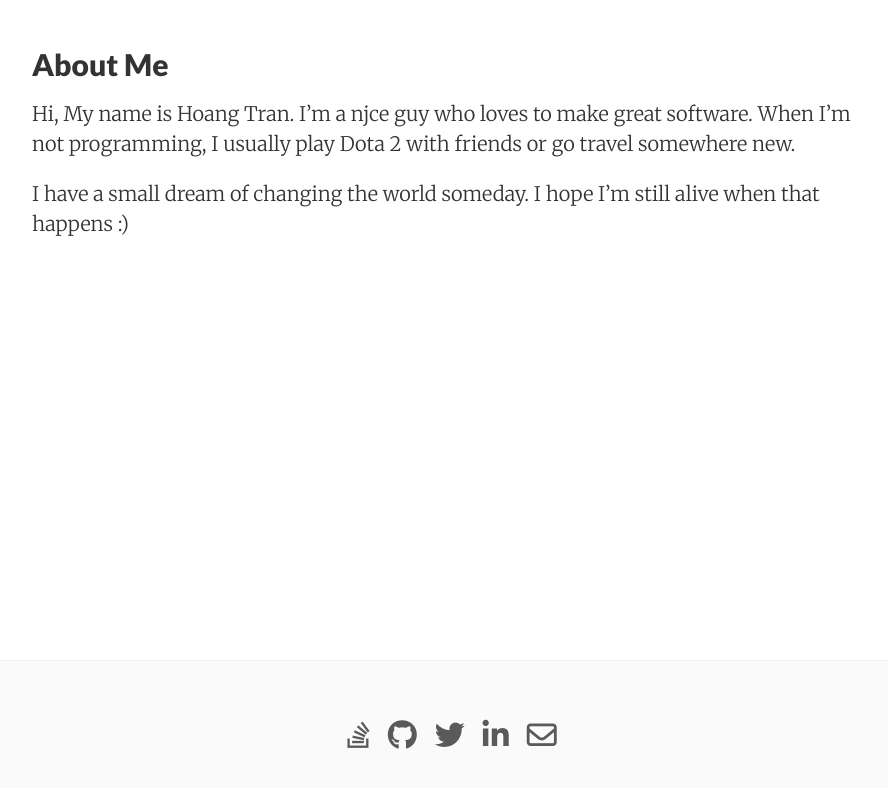
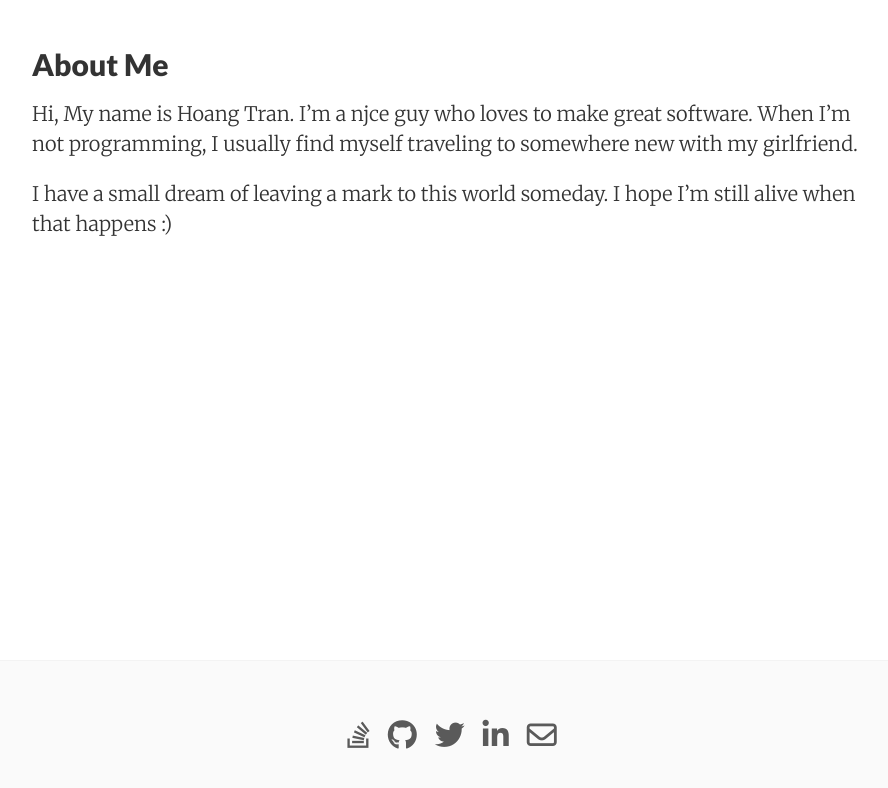
Before and after one commit to hoang-tran/hoang-tran.github.io, a Jekyll site: the page built from about.md, in a window 1280 px wide, cut to the strip 104-892 px from the top of the page. Shown: the whole strip, without its empty margins (188-1076 px from the left). Built offline with Jekyll 4.4.1, drawn with Linux system fonts in a browser that asks for light colours; nearby versions of some CDN libraries.

Commit message:
update about page

```diff
--- a/about.md
+++ b/about.md
@@ -5,6 +5,6 @@ permalink: /about/
 tags: about
 ---
 
-Hi, My name is Hoang Tran. I'm a njce guy who loves to make great software. When I'm not programming, I usually play Dota 2 with friends or go travel somewhere new.
+Hi, My name is Hoang Tran. I’m a njce guy who loves to make great software. When I’m not programming, I usually find myself traveling to somewhere new with my girlfriend.
 
-I have a small dream of changing the world someday. I hope I'm still alive when that happens :)
+I have a small dream of leaving a mark to this world someday. I hope I’m still alive when that happens :)
```
